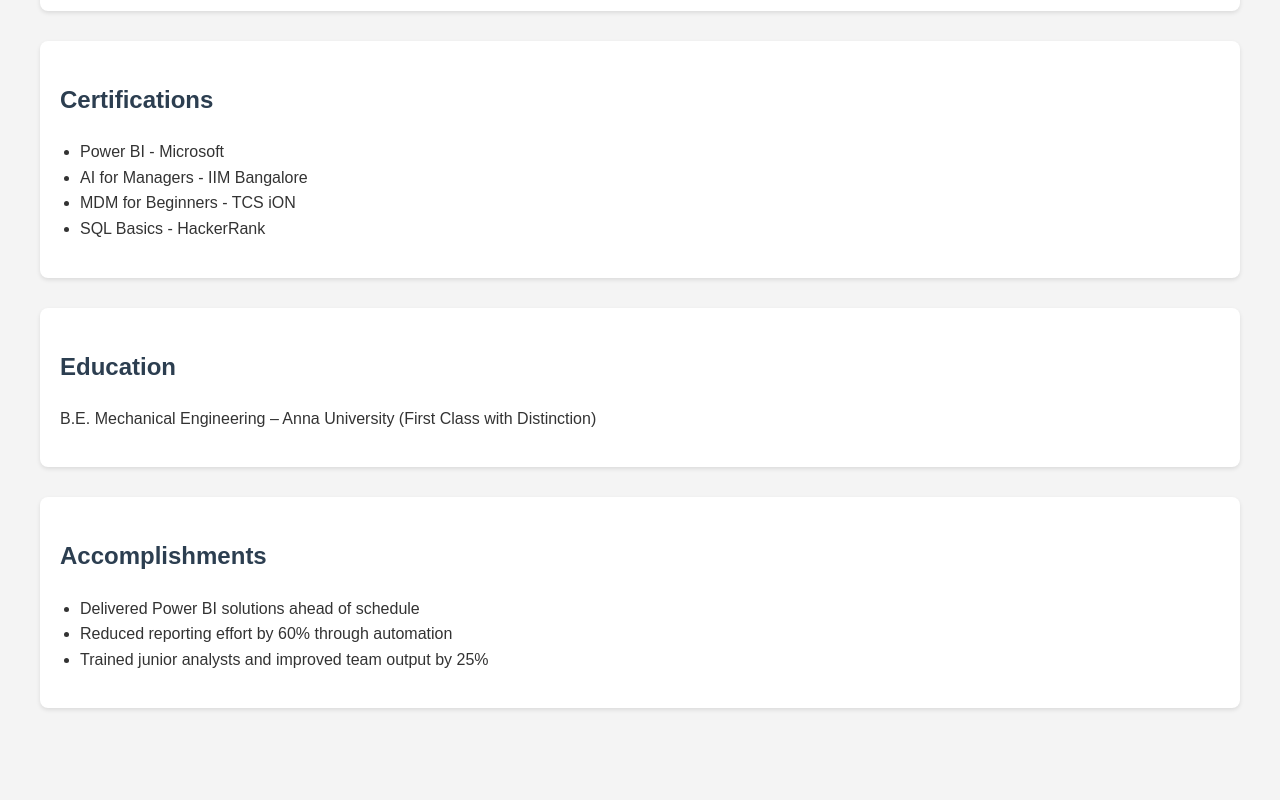
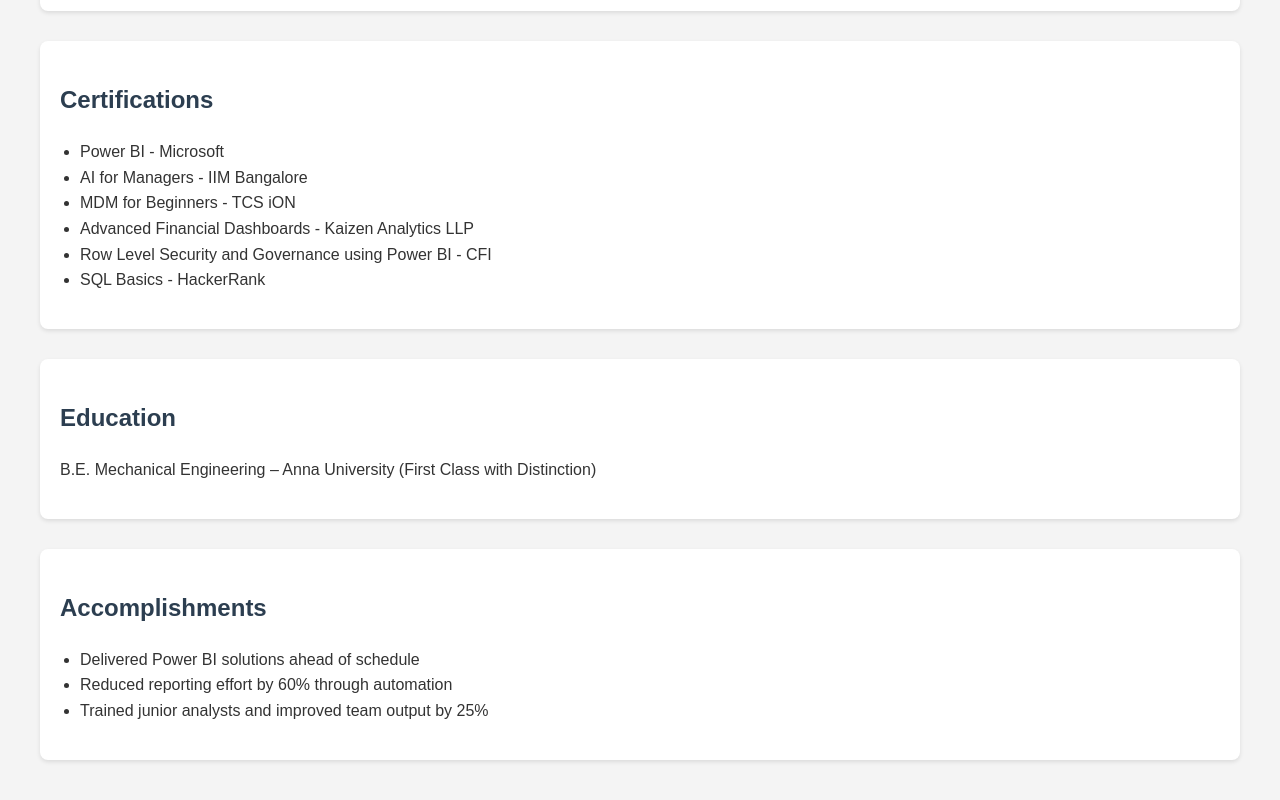
Before and after one commit to analyst-kesavan/kesavan-resume, a plain HTML site: page index.html in a window 1280 px wide. Shown: the part 1523-2323 px from the top of the page. Before the commit the page ends 2271 px from the top, so only its background shows below. Drawn offline with Linux system fonts and the light colour scheme.

Commit message:
Update index.html

```diff
--- a/index.html
+++ b/index.html
@@ -98,6 +98,8 @@
       <li>Power BI - Microsoft</li>
       <li>AI for Managers - IIM Bangalore</li>
       <li>MDM for Beginners - TCS iON</li>
+      <li>Advanced Financial Dashboards - Kaizen Analytics LLP</li>
+      <li>Row Level Security and Governance using Power BI - CFI</li>
       <li>SQL Basics - HackerRank</li>
     </ul>
   </div>
```
